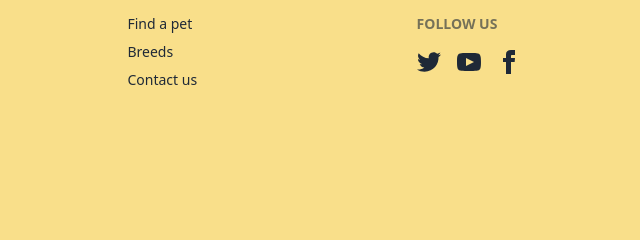
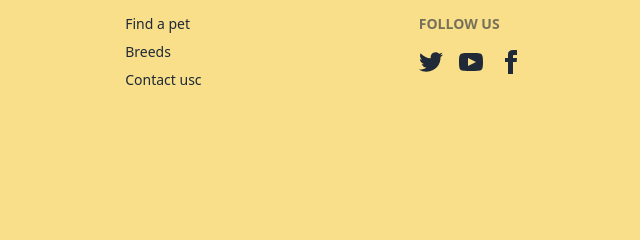
Before and after one commit to MonirMohammed1995/b11-a3-c1, a plain HTML site: page index.html in a window 1280 px wide. Shown: the part 3181-3421 px from the top of the page, 516-1156 px from the left. Drawn offline with nearby package versions, Linux system fonts and the light colour scheme; a web font is replaced by a local one.

Commit message:
Add Some text

```diff
--- a/index.html
+++ b/index.html
@@ -398,7 +398,7 @@
       <nav>
         <a class="link link-hover">Find a pet</a>
         <a class="link link-hover">Breeds</a>
-        <a class="link link-hover">Contact us</a>
+        <a class="link link-hover">Contact usc</a>
       </nav>
       <nav>
         <h6 class="footer-title">Follow US</h6>
```
